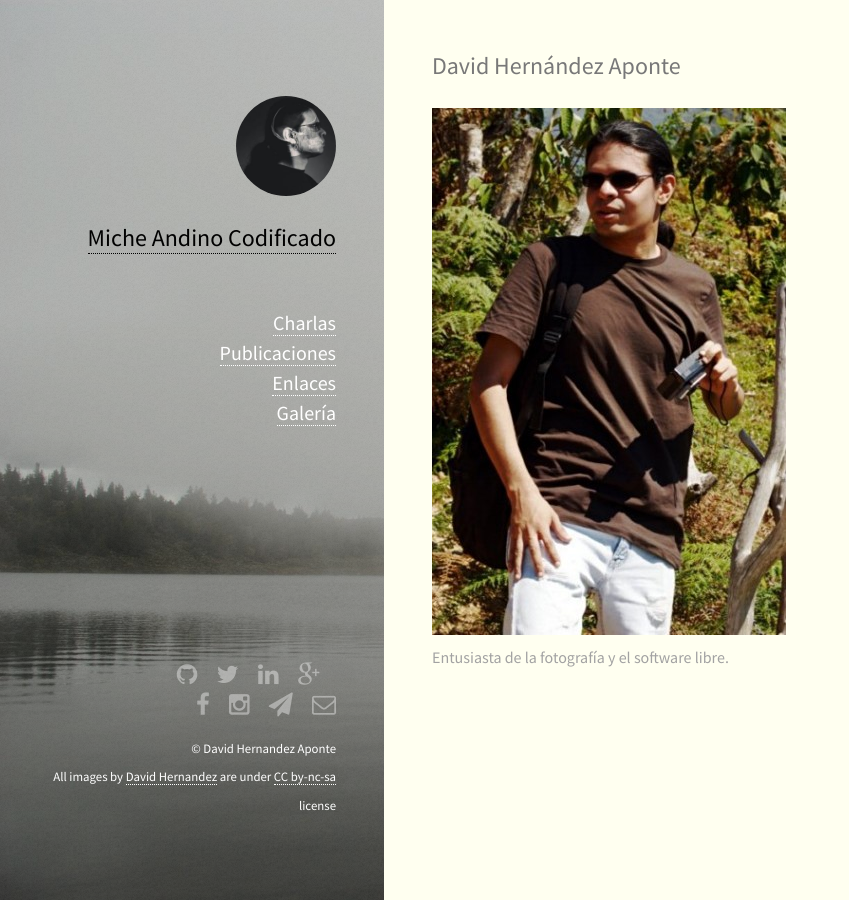
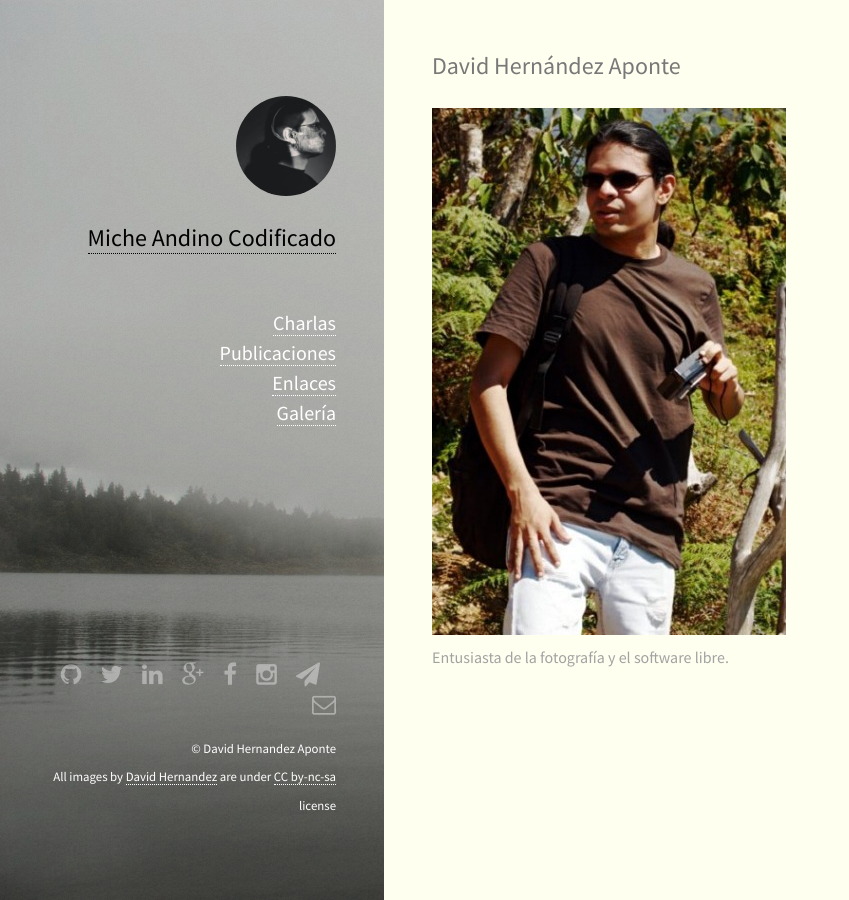
Before and after one commit to davidhdz/davidhdz.github.io, a Jekyll site: the page built from index.html, in a window 1280 px wide. Shown: the whole page, without its empty margins (0-849 px from the left). Built offline with Jekyll 4.4.1, drawn with Linux system fonts in a browser that asks for light colours; comment, search, counter and statistics services are not loaded.

Commit message:
Estilo en la fila de iconos

```diff
--- a/_layouts/default.html
+++ b/_layouts/default.html
@@ -44,7 +44,7 @@
 
         <footer id="footer">
             <ul class="icons">
-<br/>
+
               {% if site.github_username %}
               <li>
                 <a href="https://github.com/{{ site.github_username }}" target="_blank" class="icon fa-github">
@@ -76,7 +76,7 @@
                 </a>
               </li>
               {% endif %}
-</br>
+
               {% if site.facebook_username %}
               <li>
                 <a href="https://www.facebook.com/{{ site.facebook_username }}" target="_blank" class="icon fa-facebook">
--- a/sass/style.scss
+++ b/sass/style.scss
@@ -562,7 +562,7 @@ $size-header-pad:		4em;
 
 			li {
 				display: inline-block;
-				padding: 0 1em 0 0;
+				padding: 0 0.5em 0 0;
 
 				&:last-child {
 					padding-right: 0;
@@ -570,7 +570,7 @@ $size-header-pad:		4em;
 
 				.icon {
 					&:before {
-						font-size: 1.5em;
+						font-size: 1em;
 					}
 				}
 			}
```
